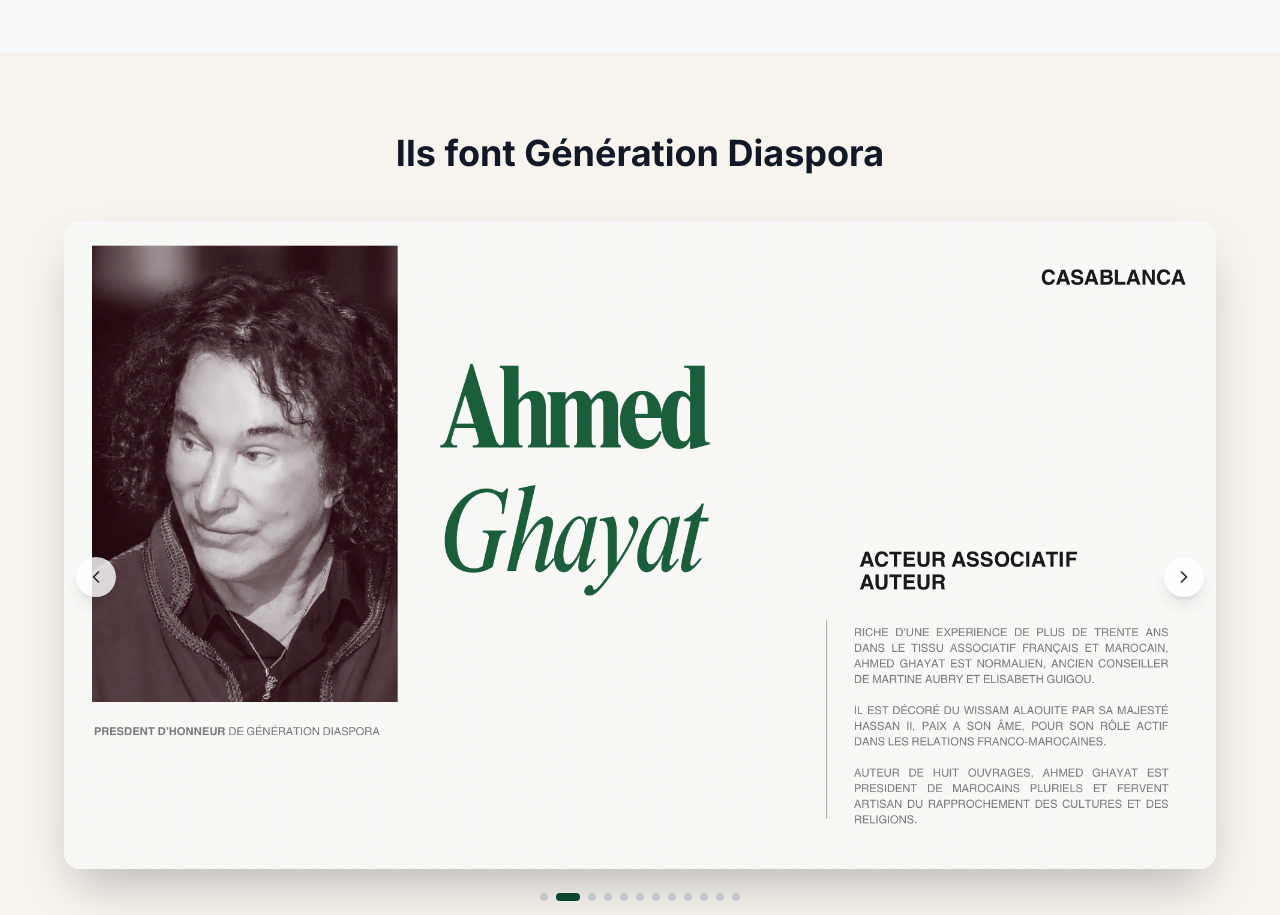
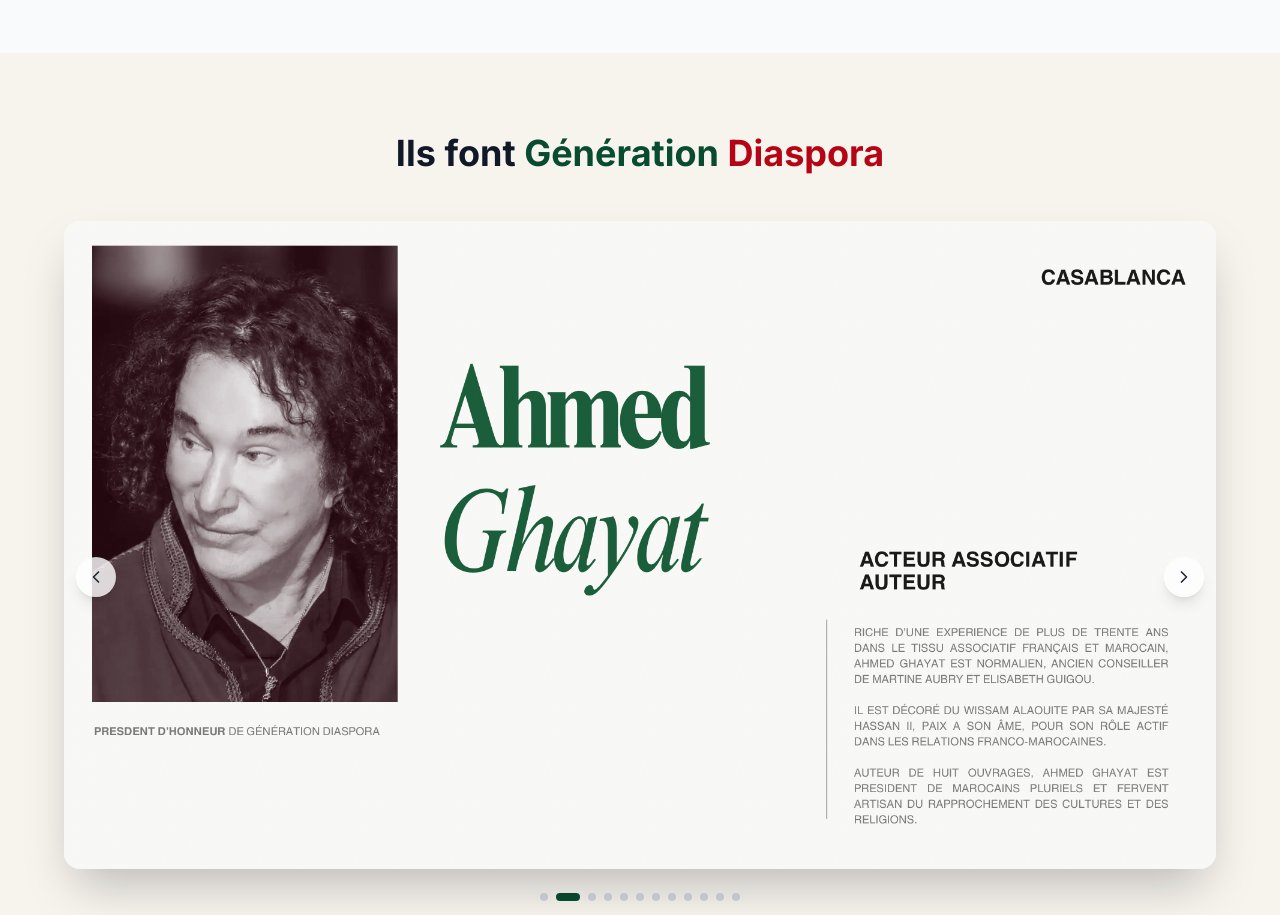
Before and after one commit to GenerationDiaspora/site-generation-diaspora, a Next.js app: page / in a window 1280 px wide. Shown: the part 2300-3215 px from the top of the page. Built offline with nearby package versions, Linux system fonts and the light colour scheme.

Commit message:
style: titre carrousel — Génération en vert, Diaspora en rouge
Co-Authored-By: Claude Sonnet 4.6 <noreply@anthropic.com>

```diff
--- a/components/home/TeamCarousel.tsx
+++ b/components/home/TeamCarousel.tsx
@@ -47,7 +47,12 @@ export default function TeamCarousel() {
       <div className="container mx-auto px-4">
         {/* Header */}
         <div className="text-center mb-12">
-          <h2 className="text-3xl md:text-4xl font-bold text-gray-900">Ils font Génération Diaspora</h2>
+          <h2 className="text-3xl md:text-4xl font-bold text-gray-900">
+            Ils font{" "}
+            <span className="text-primary-600">Génération</span>
+            {" "}
+            <span className="text-secondary-600">Diaspora</span>
+          </h2>
         </div>
 
         {/* Carousel */}
```
